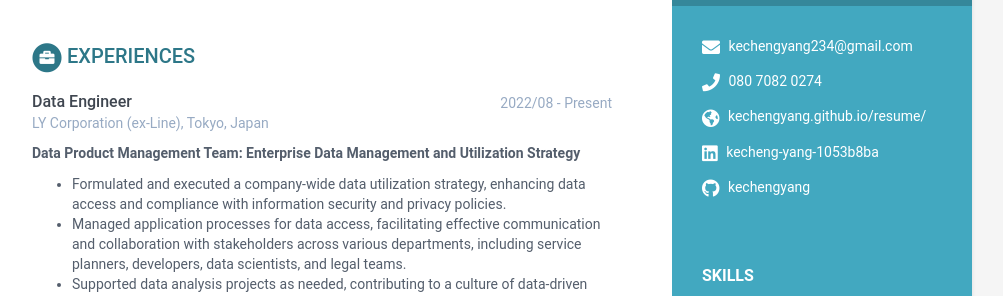
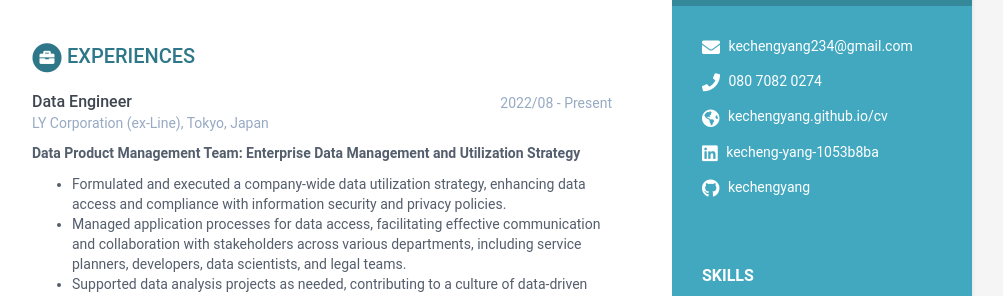
Before and after one commit to kechengyang/cv, a Jekyll site: the page built from index.html, in a window 1280 px wide. Shown: the part 262-558 px from the top of the page, without its empty margins (168-1171 px from the left). Built offline with Jekyll 4.4.1, drawn with Linux system fonts in a browser that asks for light colours.

Commit message:
update cv url

```diff
--- a/_data/data.yml
+++ b/_data/data.yml
@@ -16,7 +16,7 @@ sidebar:
   email: kechengyang234@gmail.com
   phone: 080 7082 0274
   citizenship:
-  website: kechengyang.github.io/resume/
+  website: kechengyang.github.io/cv
   linkedin: kecheng-yang-1053b8ba
   github: kechengyang
   telegram: # add your nickname without '@' sign
```
